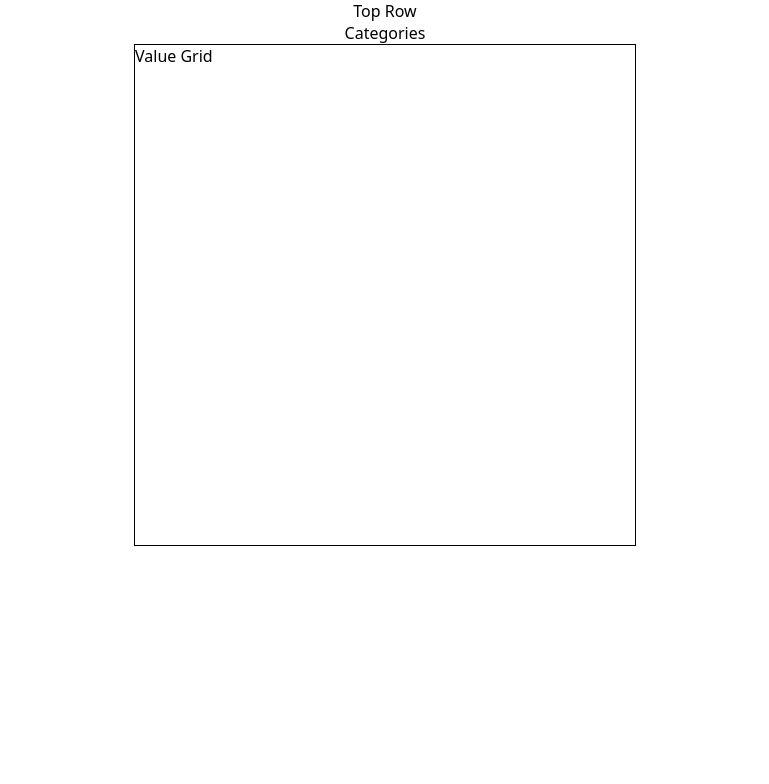
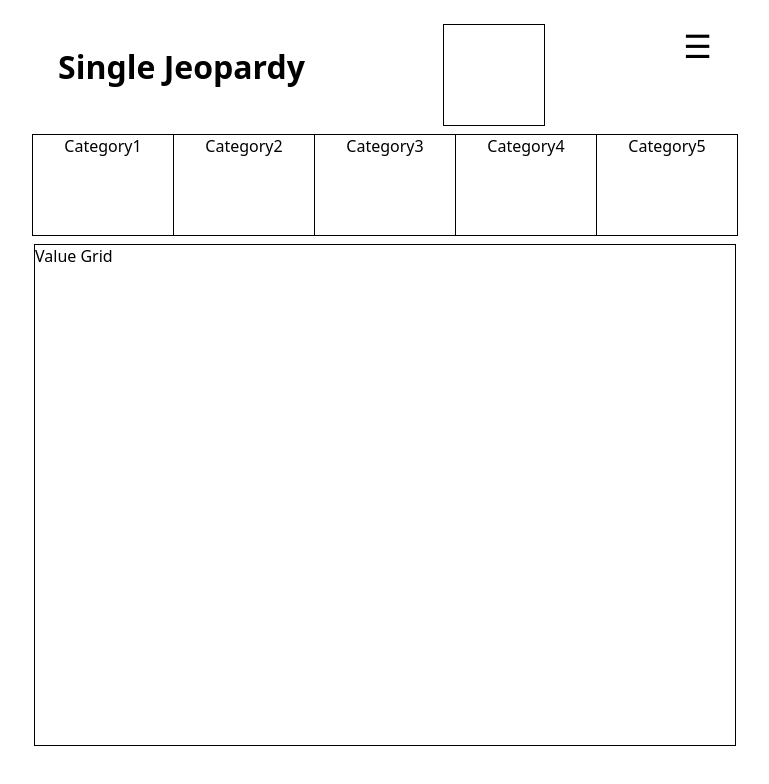
Before and after one commit to Ochoa-Projects/react-jeopardy, a Next.js app: page /gameboard in a window 1280 px wide. Shown: the top 784 px of the page, without its empty margins (255-1024 px from the left). Built offline with nearby package versions, Linux system fonts and the light colour scheme.

Commit message:
outline for top row and category row

```diff
--- a/components/PageContainer/styles.module.css
+++ b/components/PageContainer/styles.module.css
@@ -2,4 +2,5 @@
   display: flex;
   flex-direction: column;
   align-items: center;
+  margin: 24px;
 }
--- a/pages/gameboard/index.js
+++ b/pages/gameboard/index.js
@@ -2,12 +2,26 @@ import PageContainer from "../../components/PageContainer";
 import styles from "./styles.module.css";
 
 export default function Gameboard() {
-  const mockCategories = [];
+  const mockCategories = [
+    "Category1",
+    "Category2",
+    "Category3",
+    "Category4",
+    "Category5",
+  ];
 
   return (
     <PageContainer>
-      <div className={styles.topRow}>Top Row</div>
-      <div className={styles.categoryRow}>Categories</div>
+      <div className={styles.topRow}>
+        <h1>Single Jeopardy</h1>
+        <div className={styles.playerScores}></div>
+        <div className={styles.menuButton}>&#9776;</div>
+      </div>
+      <div className={styles.categoryRow}>
+        {mockCategories.map((category) => (
+          <div className={styles.categoryContainer}>{category}</div>
+        ))}
+      </div>
       <div className={styles.valueGrid}>Value Grid</div>
     </PageContainer>
   );
--- a/pages/gameboard/styles.module.css
+++ b/pages/gameboard/styles.module.css
@@ -1,6 +1,37 @@
 .valueGrid {
   display: grid;
-  grid-template-columns: repeat(5, 100px);
+  grid-template-columns: repeat(5, 140px);
   grid-template-rows: repeat(5, 100px);
   border: 1px solid black;
 }
+
+.topRow {
+  display: flex;
+  justify-content: space-around;
+  width: 792px;
+}
+
+.playerScores {
+  width: 100px;
+  height: 100px;
+  border: 1px solid black;
+}
+
+.menuButton {
+  font-size: xx-large;
+}
+
+.categoryRow {
+  display: flex;
+  margin: 8px;
+  border-bottom: 1px solid black;
+  border-top: 1px solid black;
+  border-right: 1px solid black;
+}
+
+.categoryContainer {
+  width: 140px;
+  height: 100px;
+  text-align: center;
+  border-left: 1px solid black;
+}
```
